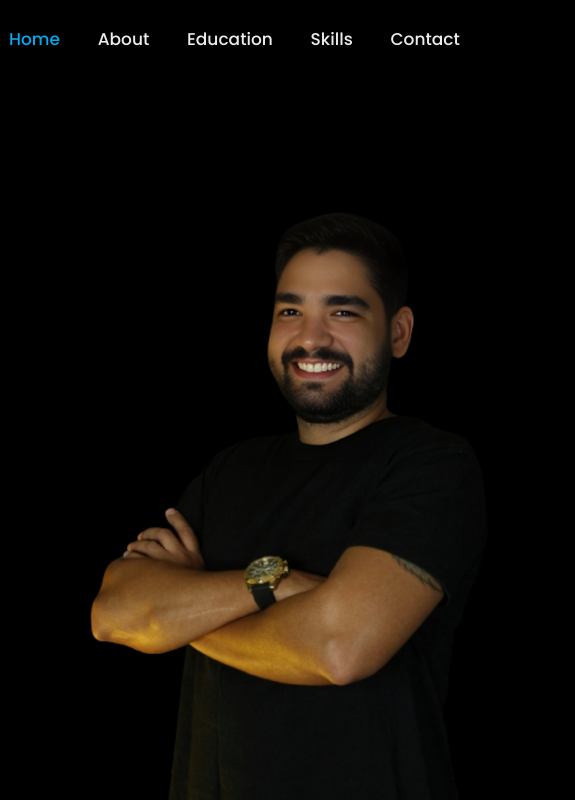
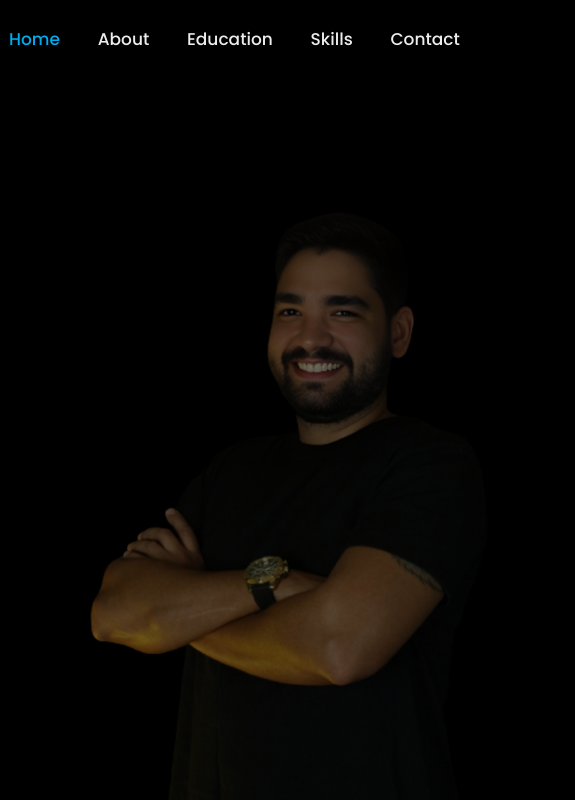
Before and after one commit to leaovictor/site, a website: page index.html in a window 1280 px wide. In both pictures the pointer is over the element 960 px from the left and 400 px from the top of the page. Shown: the top 800 px of the page, 705-1280 px from the left. Drawn offline with nearby package versions, Linux system fonts and the light colour scheme.

Commit message:
wip: img hover

```diff
--- a/api/enviar-email.js
+++ b/api/enviar-email.js
@@ -86,4 +86,4 @@ async function enviarEmailFormatado(dadosFormulario) {
 
 module.exports = enviarEmailFormatado;
 
-// FALTA CRIAR O ALERTA DE MENSAGEM ENVIADA COM SUCESSO!
+// FALTA CRIAR O ALERTA DE MENSAGEM ENVIADA COM SUCESSO! e Email pro cliente
--- a/style.css
+++ b/style.css
@@ -283,14 +283,16 @@ section {
   right: 0;
   width: 50%;
   height: 100%;
-  background: black;
+  background: transparent; /* Altera a cor de fundo inicial para transparente */
   opacity: 0.8;
   transition: 3s;
 }
 
 .home-imgHover:hover {
-  background: transparent;
+  background: #000000; /* Define a cor de fundo preto quando o elemento está sendo alvo do efeito hover */
+  opacity: 0.5; /* Opcional: se desejar que a opacidade seja 1 (totalmente opaco) quando estiver no hover */
 }
+
 
 .about {
   display: flex;
```
